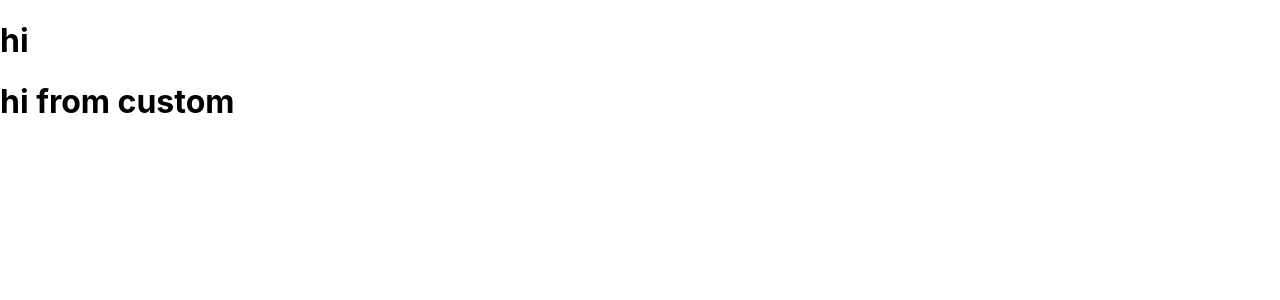
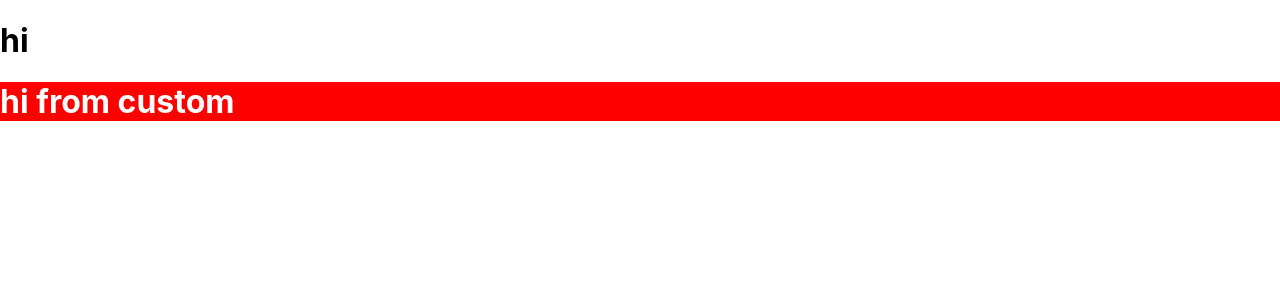
Before and after one commit to ALPOFF/moi-dvor, a React (Create React App) app: page / in a window 1280 px wide. Shown: the top 300 px of the page. Built offline with nearby package versions, Linux system fonts and the light colour scheme.

Commit message:
style for CustomComp

```diff
--- a/src/App.js
+++ b/src/App.js
@@ -1,6 +1,6 @@
 import React from 'react';
 import './App.scss';
-import CustomComp from "./components/CustomComp";
+import CustomComp from "./components/CustomComp/CustomComp";
 
 const App = () => (
     <div>
--- a/src/components/CustomComp.jsx
+++ /dev/null
@@ -1,9 +0,0 @@
-import React from "react";
-
-const CustomComp = () => {
-    return (
-        <div><h1>hi from custom</h1></div>
-    )
-};
-
-export default CustomComp;
--- /dev/null
+++ b/src/components/CustomComp/CustomComp.jsx
@@ -0,0 +1,10 @@
+import React from "react";
+import './CustomComp.scss'
+
+const CustomComp = () => {
+    return (
+        <div className="divStyle"><h1 style={{color: "white"}}>hi from custom</h1></div>
+    )
+};
+
+export default CustomComp;
--- /dev/null
+++ b/src/components/CustomComp/CustomComp.scss
@@ -0,0 +1,3 @@
+.divStyle {
+    background-color: red;
+}
```
